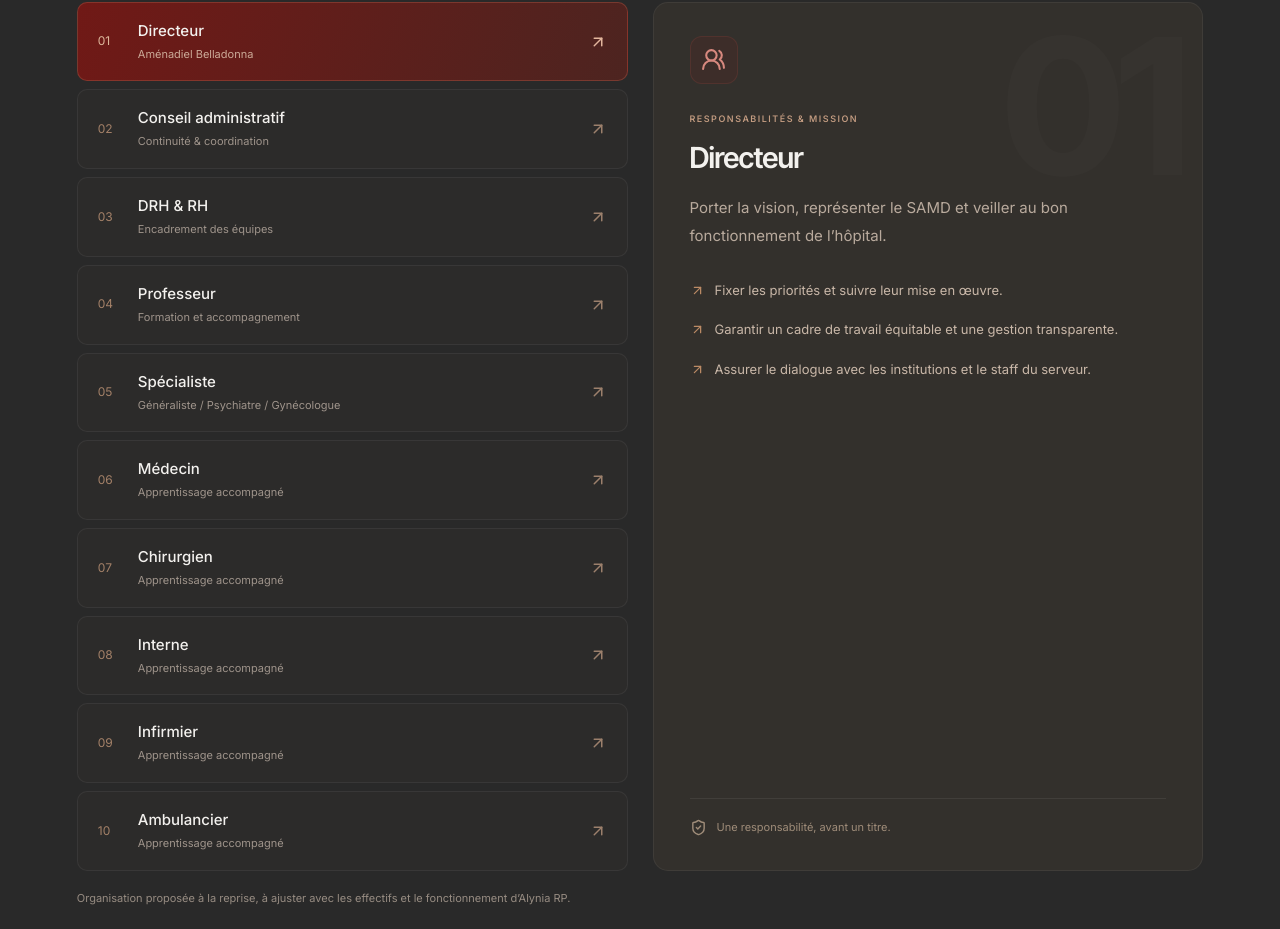
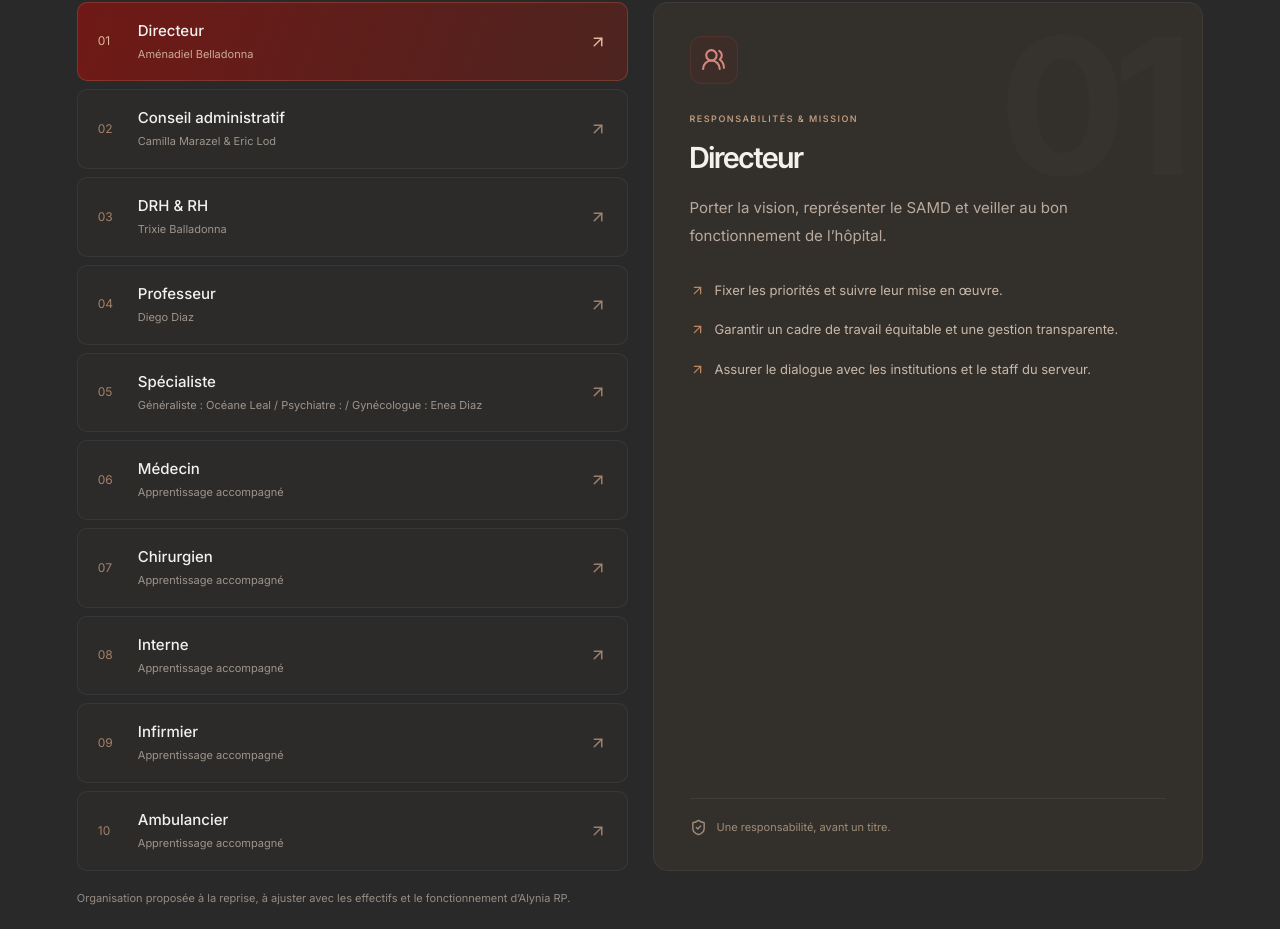
Before and after one commit to LeStitcheur/samd-candidature, a React (Vite) app: page / in a window 1280 px wide. Shown: the part 2833-3762 px from the top of the page. Built offline with nearby package versions, Linux system fonts and the light colour scheme.

Commit message:
Publication SAMD — 2026-09-25T18:11:02.332Z

```diff
--- a/src/content.js
+++ b/src/content.js
@@ -44,7 +44,7 @@ export const hierarchie = [
   },
   {
     grade: "Conseil administratif",
-    nom: "Continuité & coordination",
+    nom: "Camilla Marazel & Eric Lod",
     niveau: "02",
     mission:
       "Faire le lien entre la direction et le terrain pour que le service reste organisé au quotidien.",
@@ -56,7 +56,7 @@ export const hierarchie = [
   },
   {
     grade: "DRH & RH",
-    nom: "Encadrement des équipes",
+    nom: "Trixie Balladonna",
     niveau: "03",
     mission:
       "Animer les équipes médicales et faire progresser la qualité des prises en charge.",
@@ -69,7 +69,7 @@ export const hierarchie = [
   },
   {
     grade: "Professeur",
-    nom: "Formation et accompagnement",
+    nom: "Diego Diaz",
     niveau: "04",
     mission: "S'assurer de la formation et de l'évolution de l'équipe",
     responsabilites: [
@@ -80,7 +80,7 @@ export const hierarchie = [
   },
   {
     grade: "Spécialiste",
-    nom: "Généraliste / Psychiatre / Gynécologue",
+    nom: "Généraliste : Océane Leal / Psychiatre : / Gynécologue : Enea Diaz",
     niveau: "05",
     mission:
       "Accueillir, intervenir et accompagner les citoyens, de l’appel à la prise en charge à l’hôpital.",
@@ -95,7 +95,7 @@ export const hierarchie = [
     nom: "Apprentissage accompagné",
     niveau: "06",
     mission:
-      "Découvrir le métier dans un cadre progressif, avec un référent et des objectifs clairs.",
+      "Accueillir, intervenir et accompagner les citoyens, de l’appel à la prise en charge à l’hôpital.",
     responsabilites: [
       "Observer puis participer aux scènes en binôme.",
       "Suivre le parcours d’intégration et les formations.",
```
Also changed, not shown: public/assets/amenadiel.png.
